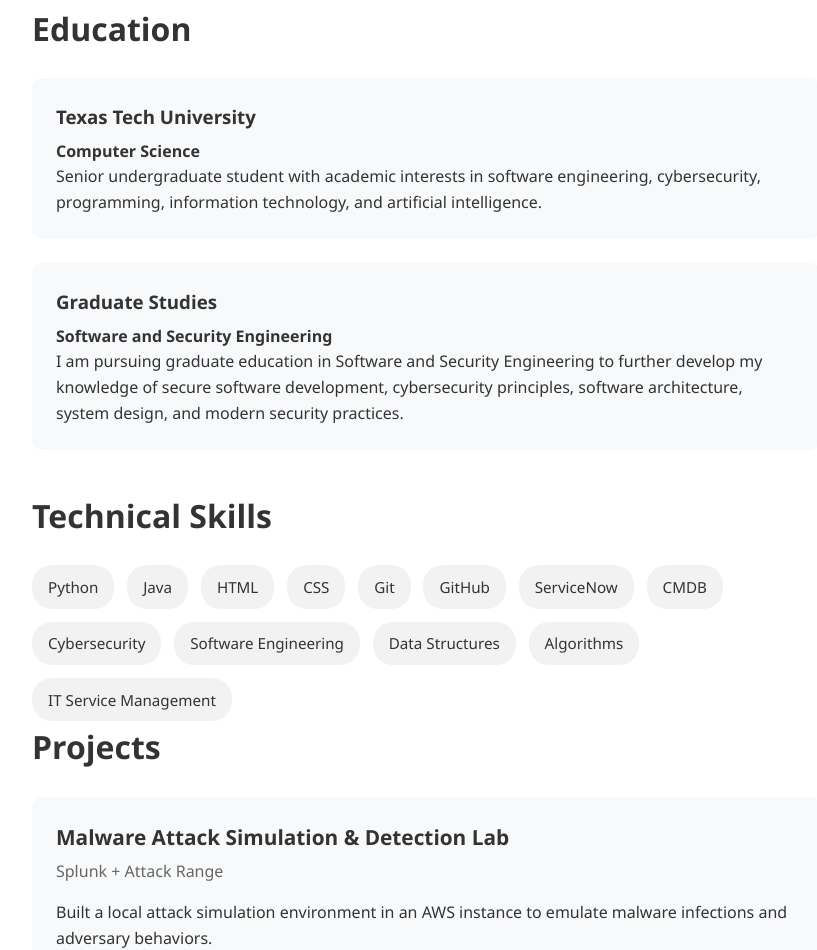
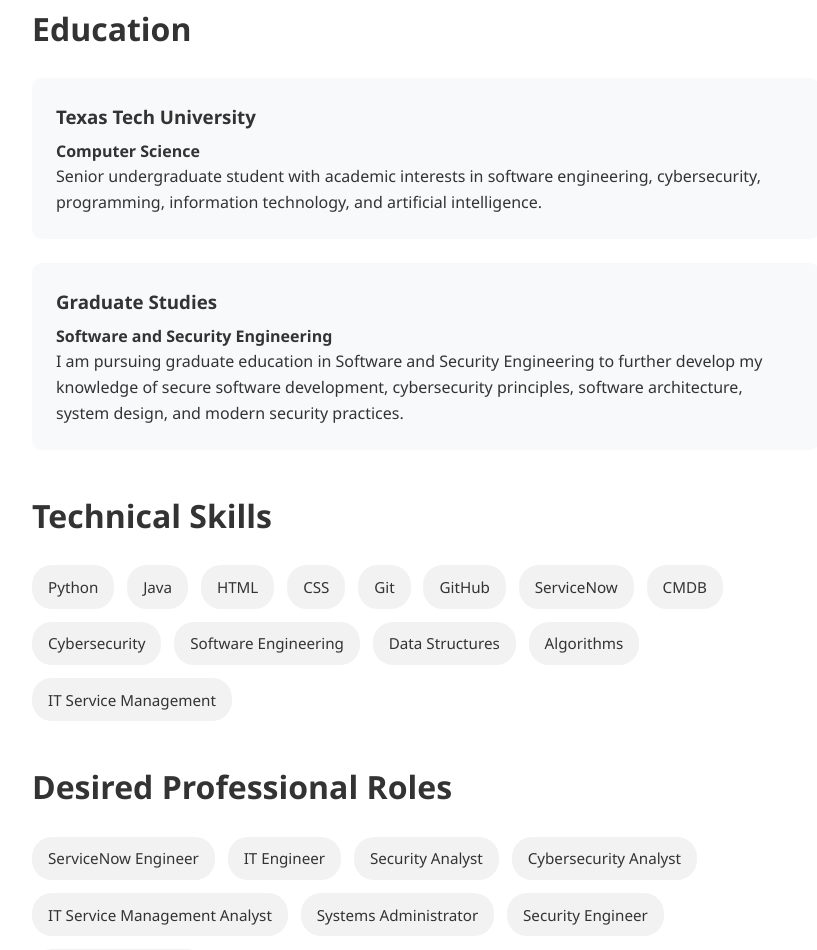
Before and after one commit to psykes05/my_website, a plain HTML site: page index.html in a window 1280 px wide. Shown: the part 1850-2800 px from the top of the page, without its empty margins (388-1205 px from the left). Drawn offline with Linux system fonts and the light colour scheme.

Commit message:
Added desired career roles

```diff
--- a/index.html
+++ b/index.html
@@ -322,6 +322,7 @@
                 <a href="#experience">Experience</a>
                 <a href="#education">Education</a>
                 <a href="#skills">Skills</a>
+                <a href="#roles">Career Goals</a>
                 <a href="#projects">Projects</a>
             </div>
         </nav>
@@ -599,6 +600,27 @@
                 </section>
 
 
+                <!-- Desired Professional Roles -->
+                <section class="skills-section" id="roles">
+
+                    <h2>Desired Professional Roles</h2>
+
+                    <ul class="skills-list">
+
+                        <li>ServiceNow Engineer</li>
+                        <li>IT Engineer</li>
+                        <li>Security Analyst</li>
+                        <li>Cybersecurity Analyst</li>
+                        <li>IT Service Management Analyst</li>
+                        <li>Systems Administrator</li>
+                        <li>Security Engineer</li>
+                        <li>IT Support Engineer</li>
+
+                    </ul>
+
+                </section>
+
+
                 <!-- Projects -->
                 <section class="projects-section" id="projects">
 
```
